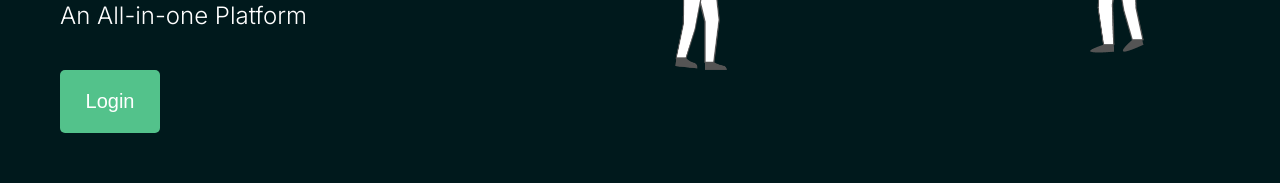
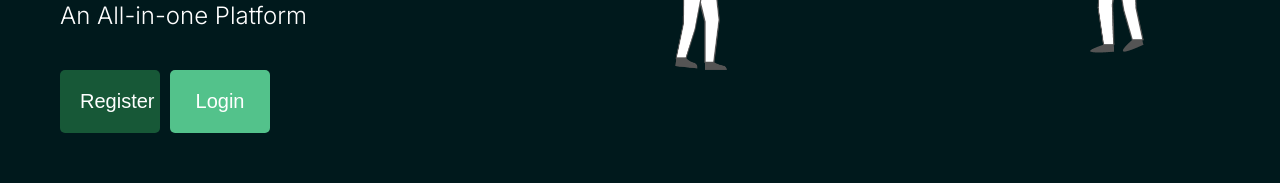
Before and after one commit to StarHire-x/starhire-frontend-client, a Next.js app: page / in a window 1280 px wide. Shown: the part 580-763 px from the top of the page. Built offline with nearby package versions, Linux system fonts and the light colour scheme; no server answers.

Commit message:
include register button

```diff
--- a/src/app/page.jsx
+++ b/src/app/page.jsx
@@ -1,7 +1,7 @@
+"use client";
 import Image from "next/image";
 import styles from "./page.module.css";
 import Hero from "public/hero.png";
-import Button from "@/components/Button/Button";
 
 export default function Home() {
   return (
@@ -12,7 +12,19 @@ export default function Home() {
         <p className={styles.subTitle}>Job Matching</p>
         <p className={styles.subTitle}>An All-in-one Platform</p>
         <div className={styles.buttonContainer}>
-          <Button url="/login" text="Login" />
+          <button
+            className={styles.register}
+            onClick={() => (window.location.href = "/register")}
+          >
+            Register
+          </button>
+
+          <button
+            className={styles.login}
+            onClick={() => (window.location.href = "/login")}
+          >
+            Login
+          </button>
         </div>
       </div>
       <div className={styles.item}></div>
--- a/src/app/page.module.css
+++ b/src/app/page.module.css
@@ -44,7 +44,14 @@
   font-weight: 300;
 }
 
-.button {
+.buttonContainer{
+  display: flex;
+  flex-direction: row;
+  align-items: center;
+  justify-content: left;
+}
+
+.login {
   padding: 20px;
   cursor: pointer;
   background-color: #53c28b;
@@ -52,7 +59,22 @@
   border-radius: 5px;
   width: max-content;
   color: white;
+  width: 100px;
+  font-size: 20px;
+  margin-left: 10px;
+}
 
+.register {
+  padding: 20px;
+  cursor: pointer;
+  background-color: #175837;
+  border: none;
+  border-radius: 5px;
+  width: max-content;
+  color: white;
+  width: 100px;
+  font-size: 20px;
+  margin-right: 1;
 }
 
 @media screen and (max-width: 768px) {
@@ -65,6 +87,8 @@
   }
   .buttonContainer {
     display: flex;
-    justify-content: center;
+    flex-direction: row;
+    align-items: center;
+    justify-content: space-evenly;
   }
 }
```
